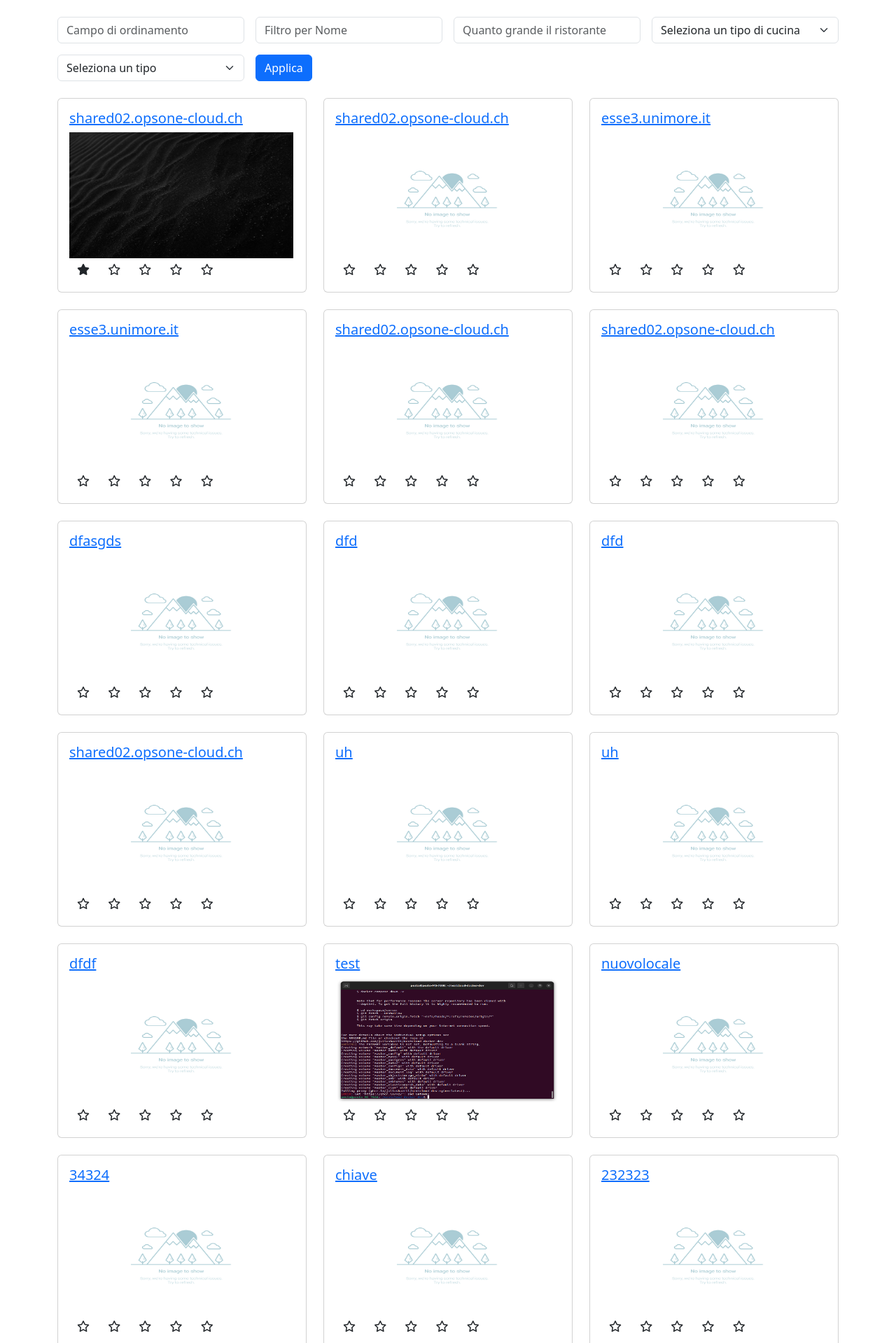
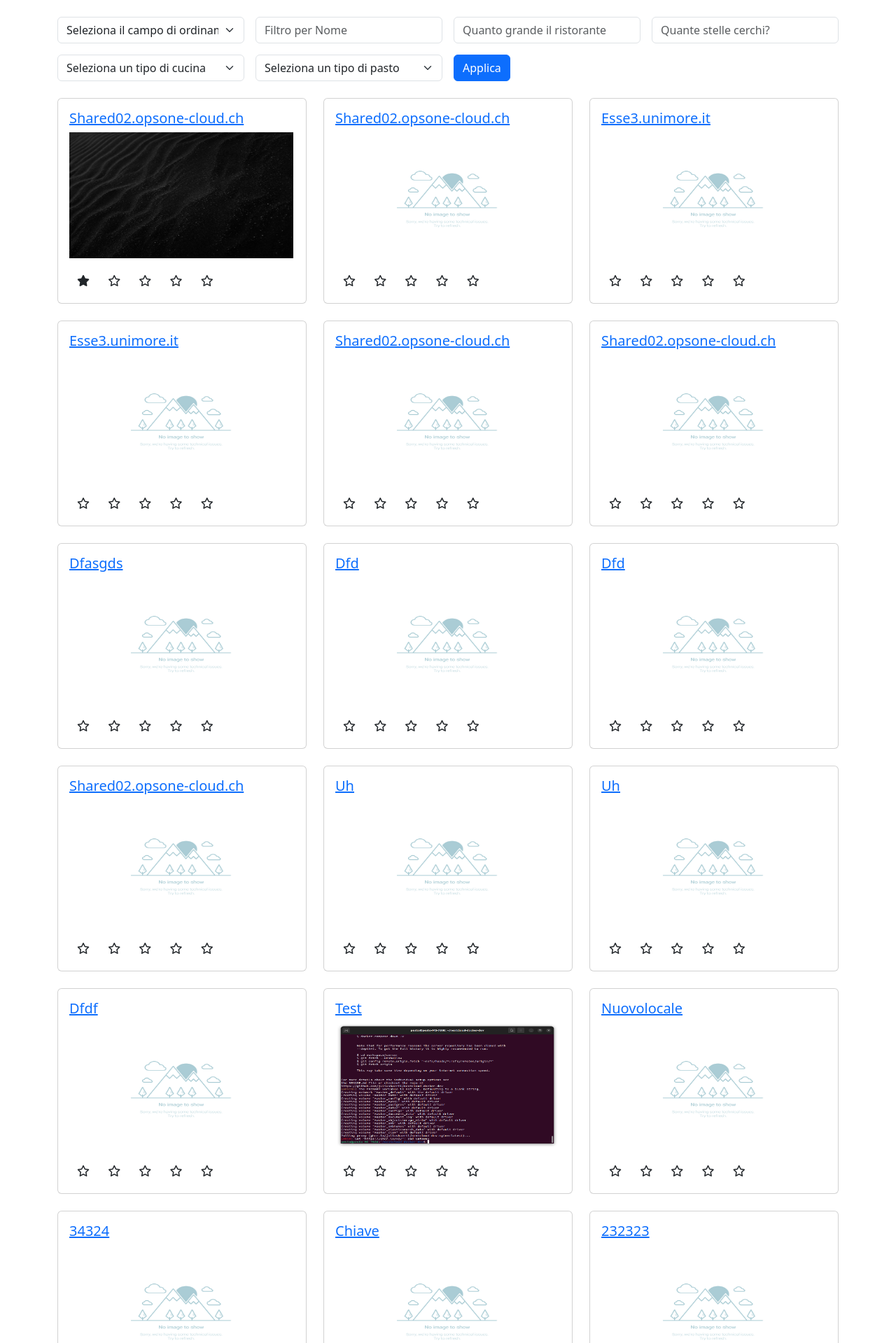
Before and after one commit to pesto13/TableTales, a Django app: page /restaurants/ in a window 1280 px wide. Shown: the part 56-1975 px from the top of the page at 70% size. Run offline with Django 4.2, Linux system fonts and the light colour scheme; data comes from the database, SQL or seed files in the repository; both versions use the stored data as it was after the commit; some libraries are stand-ins or nearby versions.

Commit message:
stelle sistemate, aggiunti filtri ricerca

```diff
--- a/restaurantsApp/templates/restaurantsApp/searchbar.html
+++ b/restaurantsApp/templates/restaurantsApp/searchbar.html
@@ -1,13 +1,21 @@
 <form method="get" class="mb-4">
   <div class="row g-3">
     <div class="col-md-3">
-      <input type="text" name="order_field" class="form-control" placeholder="Campo di ordinamento">
+{#      <input type="text" name="order_field" class="form-control" placeholder="Campo di ordinamento">#}
+      <select name="order_field" class="form-select">
+        <option value="">Seleziona il campo di ordinamento</option>
+        <option value="name">Nome ristorante</option>
+        <option value="average_rating">Numero di stelle</option>
+      </select>
     </div>
     <div class="col-md-3">
       <input type="text" name="filter_name" class="form-control" placeholder="Filtro per Nome">
     </div>
     <div class="col-md-3">
       <input type="number" name="filter_max_booking" class="form-control" placeholder="Quanto grande il ristorante">
+    </div>
+    <div class="col-md-3">
+      <input type="number" name="filter_average_rating" class="form-control" placeholder="Quante stelle cerchi?" min="1" max="5">
     </div>
     <div class="col-md-3">
       <select name="filter_cuisine_type" class="form-select">
@@ -19,7 +27,7 @@
     </div>
     <div class="col-md-3">
       <select name="filter_meal_type" class="form-select">
-        <option value="">Seleziona un tipo</option>
+        <option value="">Seleziona un tipo di pasto</option>
         {% for value, label in MEAL_CHOICES %}
           <option value="{{ value }}">{{ label }}</option>
         {% endfor %}
--- a/restaurantsApp/templates/restaurantsApp/single-restaurant.html
+++ b/restaurantsApp/templates/restaurantsApp/single-restaurant.html
@@ -3,7 +3,7 @@
   <div class="card">
     <div class="card-body">
       <a href="{% url 'restaurant_detail' r.pk %}">
-        <h5 class="card-title">{{ r.name }}</h5>
+        <h5 class="card-title">{{ r.name|capfirst }}</h5>
       </a>
 
       {# Immagine del ristorante o immagine di default #}
@@ -14,7 +14,7 @@
       {% endif %}
 
       {# per il rating #}
-      <div class="rating">
+      <div class="rating mt-3">
         {% for i in "12345" %}
           <span class="fa-stack">
             {% if i >= r.average_rating|floatformat %}
--- a/restaurantsApp/views.py
+++ b/restaurantsApp/views.py
@@ -66,6 +66,7 @@ class RestaurantListView(ListView):
         order_field = self.request.GET.get('order_field')
         filter_name = self.request.GET.get('filter_name', None)
         filter_max_booking = self.request.GET.get('filter_max_booking', None)
+        filter_average_rating = self.request.GET.get('filter_average_rating', None)
         cuisine_type = self.request.GET.get('filter_cuisine_type', None)
         meal_type = self.request.GET.get('filter_meal_type', None)
 
@@ -76,6 +77,9 @@ class RestaurantListView(ListView):
             queryset = queryset.filter(name__icontains=filter_name)
         if filter_max_booking:
             queryset = queryset.filter(max_booking__lte=filter_max_booking)
+        if filter_average_rating:
+            queryset = queryset.filter(average_rating__lte=int(filter_average_rating)+1)
+            queryset = queryset.filter(average_rating__gt=int(filter_average_rating))
         if cuisine_type:
             # essendo lista di stringhe uso__icontains ez
             queryset = queryset.filter(cuisine_type__icontains=cuisine_type)
@@ -84,6 +88,10 @@ class RestaurantListView(ListView):
             queryset = queryset.filter(meal_type__icontains=meal_type)
 
         # Ordinamento
+
+        if order_field == "average_rating":
+            return queryset.order_by("average_rating").reverse()
+
         if order_field in [field.name for field in Restaurant._meta.fields]:
             queryset = queryset.order_by(order_field)
 
@@ -116,7 +124,6 @@ class RestaurantUpdateView(OwnerAccessMixin, UpdateView):
         pk = self.kwargs.get('pk')
         return Restaurant.objects.filter(restaurantID=pk)
 
-    #FIXME sembrerebbe che io l'abbia rotto :D
     def get_initial(self):
         from .forms import CUISINE_CHOICES, MEAL_CHOICES
 
```
Also changed, not shown: restaurantsApp/templates/restaurantsApp/restaurant-detail-v2.html (+13 -4 lines), templates/form-submit.html (+6 -1 lines), db.sqlite3.
